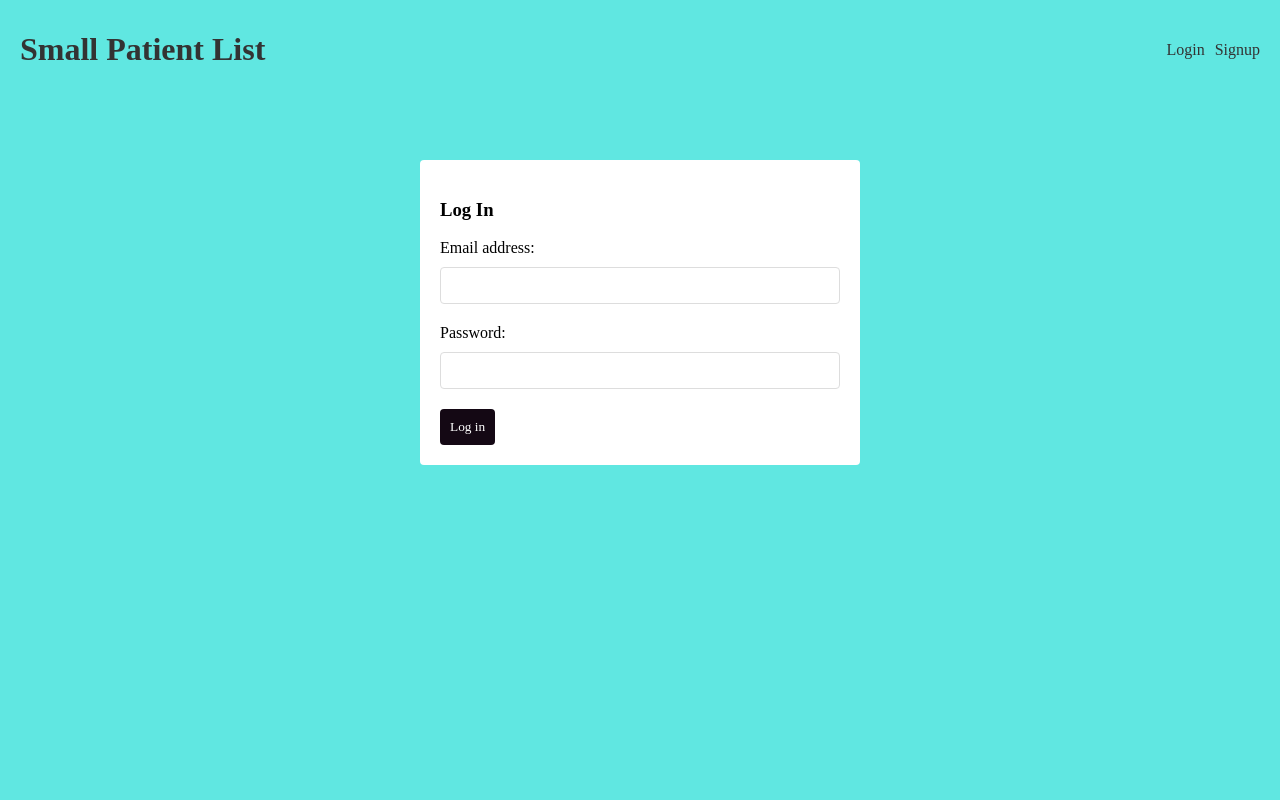
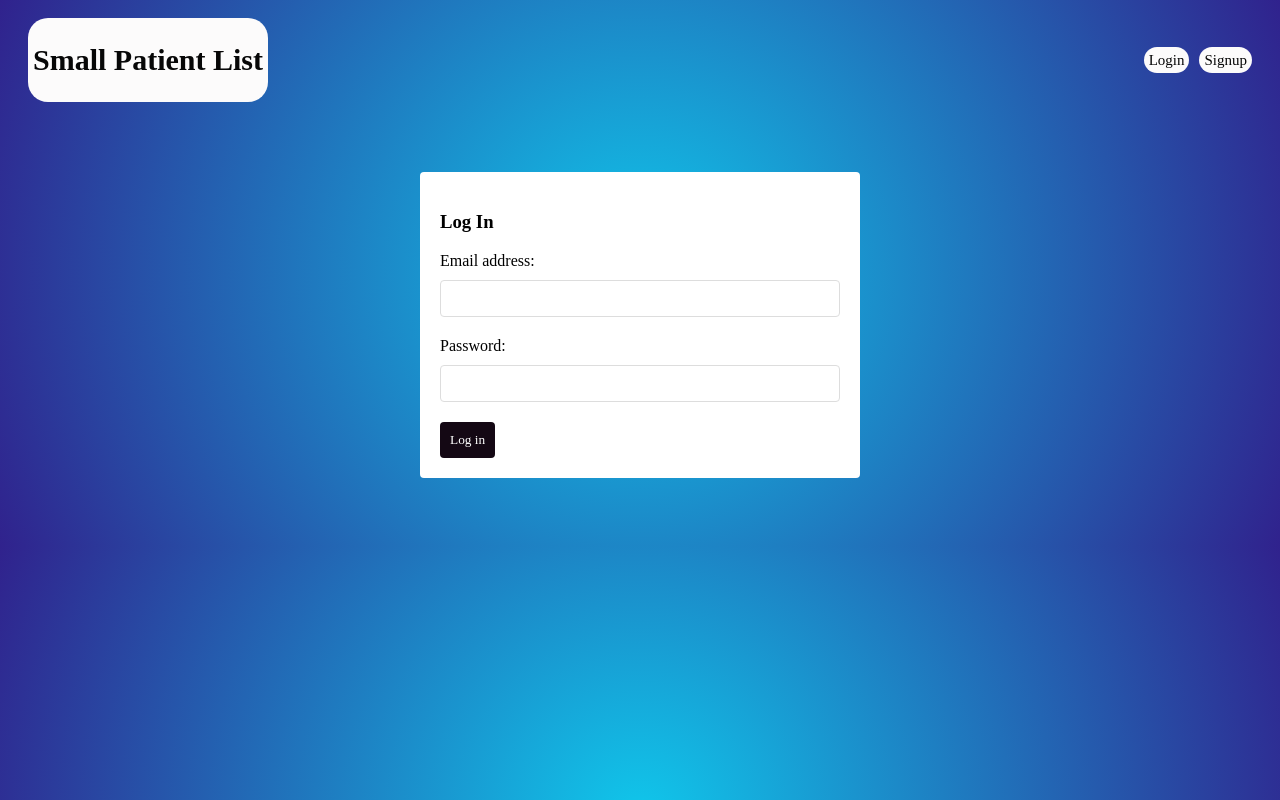
Before and after one commit to VictorPena23/MSProject3, a React (Create React App) app in the folder frontend/: page /login in a window 1280 px wide. Built offline with nearby package versions, Linux system fonts and the light colour scheme; the HTML template or start-up script is replaced by a standard one; a web font is replaced by a local one.

Commit message:
animated background

```diff
--- a/frontend/package.json
+++ b/frontend/package.json
@@ -8,6 +8,7 @@
     "@testing-library/react": "^13.4.0",
     "@testing-library/user-event": "^13.5.0",
     "date-fns": "^2.30.0",
+    "gsap": "^3.12.2",
     "react": "^18.2.0",
     "react-dom": "^18.2.0",
     "react-router-dom": "^6.14.0",
--- a/frontend/src/index.css
+++ b/frontend/src/index.css
@@ -7,14 +7,11 @@
 --primary: #140814;
 --error: #e7195a;
 }
+
 body {
-  background: rgb(96, 231, 225);
-  margin: 0;
-  font-family: "Ysabeau";
+background: radial-gradient(circle, rgb(16, 199, 235) 0%, #30228d 100%);
 }
-header {
-  background:rgb(96, 231, 225);
-}
+
 header .container {
 max-width: 1400px;
 margin: 0 auto;
@@ -24,9 +21,14 @@ header .container {
 justify-content: space-between;
 }
 header a {
-  color: #333;
-  text-decoration: none;
+color: #070707;
+text-decoration: solid;
+font-size: 15px;
+background-color: #fcfbfb;
+border-radius: 20px;
+padding: 5px;
 }
+
 .pages{
 max-width: 1400px;
 padding: 20px;
@@ -42,7 +44,7 @@ header a {
 }
 .patient-details {
 background: beige;
-  border-radius: 5px;
+border-radius: 30px;
 margin: 20px auto;
 padding: 20px;
 position:relative;
--- a/frontend/src/pages/Login.js
+++ b/frontend/src/pages/Login.js
@@ -1,16 +1,72 @@
-import { useState } from 'react'
-import { useLogin } from "../hooks/useLogin"
+import { useState } from 'react';
+import { useLogin } from '../hooks/useLogin';
+import gsap from 'gsap';
+import React, { useEffect } from 'react';
 
 const Login = () => {
-  const [email, setEmail] = useState('')
-  const [password, setPassword] = useState('')
-  const {login, error, isLoading} = useLogin('')
+  const [email, setEmail] = useState('');
+  const [password, setPassword] = useState('');
+  const { login, error, isLoading } = useLogin('');
 
   const handleSubmit = async (e) => {
-    e.preventDefault()
+    e.preventDefault();
 
-    await login(email, password)
-  }
+    await login(email, password);
+  };
+
+  const Line = ($el) => {
+    const $paths = $el.querySelectorAll('.path');
+    const tl = gsap.timeline();
+    const duration = gsap.utils.random(40, 80);
+    const y = gsap.utils.random(-250, 250);
+    const rotate = gsap.utils.random(-20, 20);
+    const scaleXFrom = gsap.utils.random(2, 2.5);
+    const scaleXTo = gsap.utils.random(1.5, 1.75);
+    const scaleYFrom = gsap.utils.random(1.5, 2);
+    const scaleYTo = gsap.utils.random(0.6, 0.7);
+    const opacityFrom = gsap.utils.random(0.75, 0.8);
+    const opacityTo = gsap.utils.random(0.85, 1);
+    const ease = gsap.utils.random(['power2.inOut', 'power3.inOut', 'power4.inOut', 'sine.inOut']);
+    tl.to($paths, {
+      xPercent: -100,
+      duration: duration,
+      ease: 'none',
+      repeat: -1
+    });
+
+    tl.fromTo(
+      $el,
+      {
+        y,
+        opacity: opacityFrom,
+        rotate,
+        scaleY: scaleYFrom,
+        scaleX: scaleXFrom,
+        transformOrigin: '50% 50%'
+      },
+      {
+        y: y * -1,
+        opacity: opacityTo,
+        rotate: rotate * -1,
+        scaleY: scaleYTo,
+        scaleX: scaleXTo,
+        repeat: -1,
+        yoyo: true,
+        yoyoEase: ease,
+        duration: duration * 0.25,
+        ease: ease,
+        transformOrigin: '50% 50%'
+      },
+      0
+    );
+
+    tl.seek(gsap.utils.random(10, 20));
+  };
+
+  useEffect(() => {
+    gsap.utils.toArray('.g').forEach(($el) => Line($el));
+    gsap.to('svg', { opacity: 1, duration: 1 });
+  }, []);
 
   return (
     <form className="login" onSubmit={handleSubmit}>
@@ -32,7 +88,7 @@ const Login = () => {
       <button disabled={isLoading}>Log in</button>
       {error && <div className="error">{error}</div>}
     </form>
-  )
-}
+  );
+};
 
-export default Login
+export default Login;
```
Also changed, not shown: 2 other files (tests, documents, lock files or other folders). Lines whose indentation alone changed are shown as unchanged.
